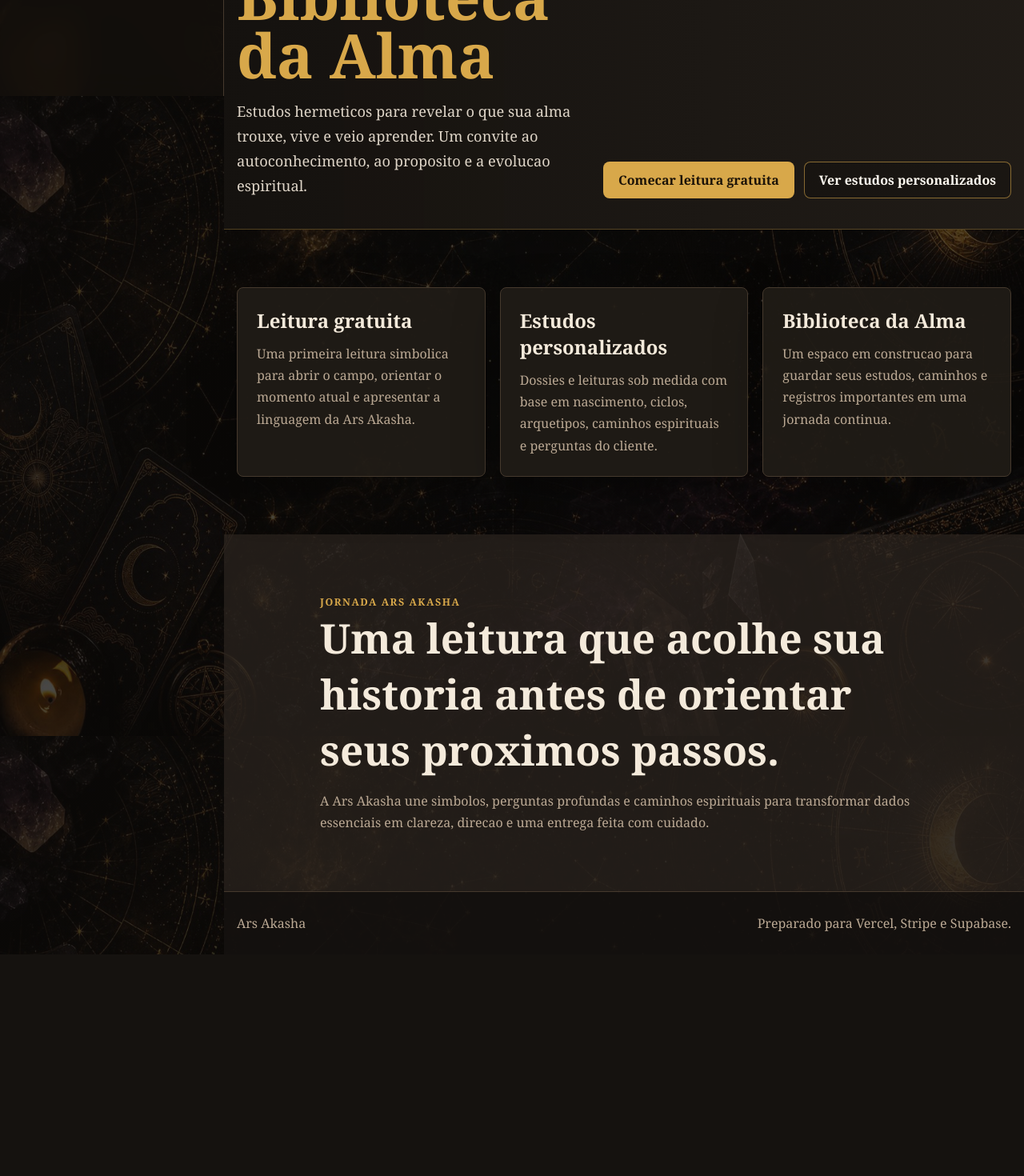
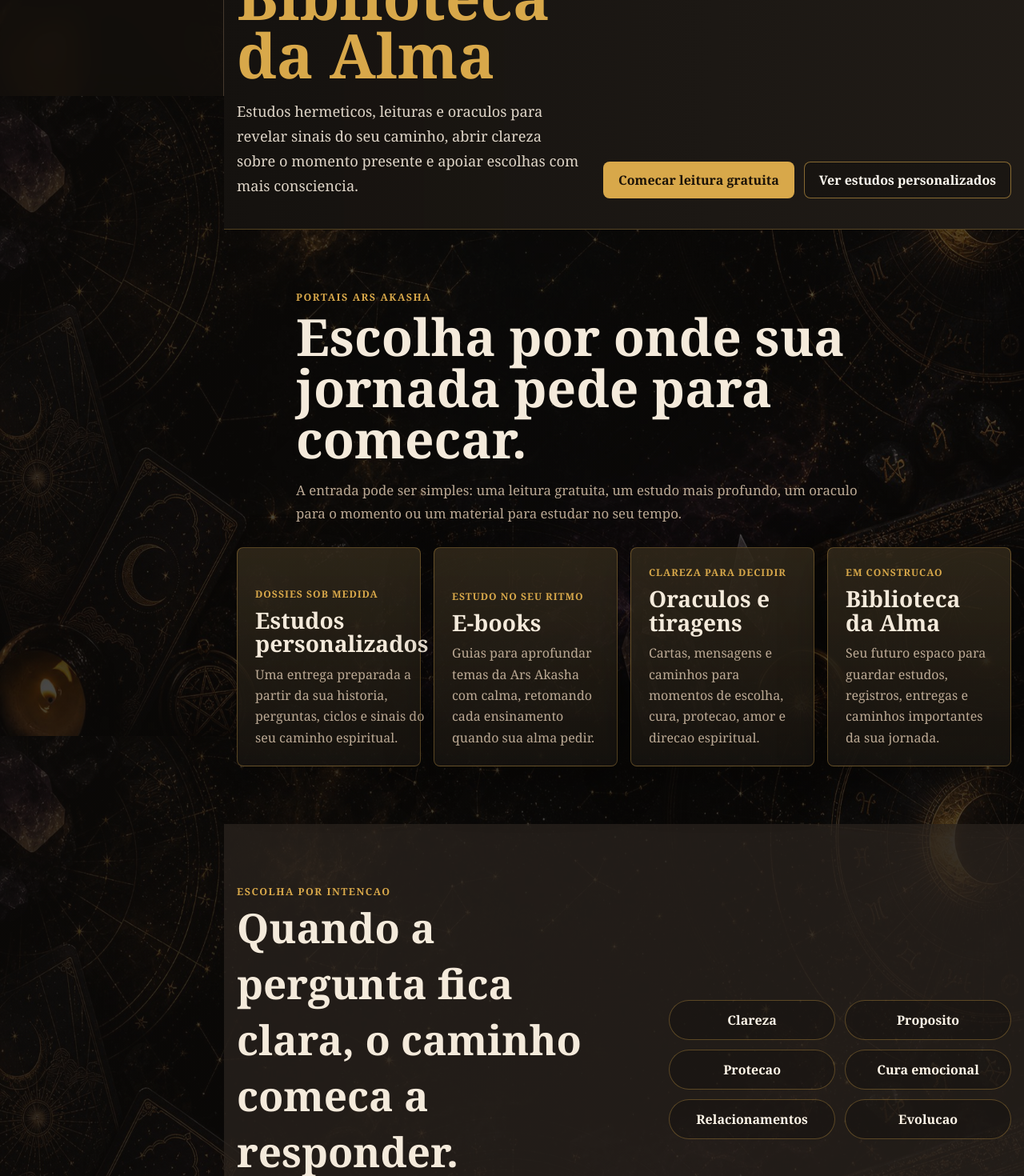
Before and after one commit to ARSAKASHA26/ars-akasha-web, a Next.js app: page / in a window 1280 px wide. Shown: the part 680-2150 px from the top of the page at 80% size. Before the commit the page ends 1873 px from the top, so only its background shows below. Built offline with nearby package versions, Linux system fonts and the light colour scheme.

Commit message:
feat: organiza home por portais da Ars Akasha

```diff
--- a/app/globals.css
+++ b/app/globals.css
@@ -372,6 +372,79 @@ textarea {
   gap: 18px;
 }
 
+.section-heading {
+  max-width: 820px;
+  margin-bottom: 28px;
+}
+
+.section-heading h2 {
+  margin: 8px 0 0;
+  font-family: Georgia, "Times New Roman", serif;
+  font-size: clamp(2.2rem, 5vw, 4rem);
+  line-height: 1;
+  letter-spacing: 0;
+}
+
+.section-heading p {
+  max-width: 720px;
+  margin: 18px 0 0;
+  color: var(--muted);
+  font-size: 1.05rem;
+  line-height: 1.7;
+}
+
+.portal-grid {
+  display: grid;
+  grid-template-columns: repeat(4, minmax(0, 1fr));
+  gap: 16px;
+}
+
+.portal-card {
+  min-height: 260px;
+  display: grid;
+  align-content: end;
+  border: 1px solid rgba(216, 168, 74, 0.34);
+  border-radius: 8px;
+  padding: 22px;
+  background:
+    linear-gradient(180deg, rgba(216, 168, 74, 0.08), rgba(0, 0, 0, 0.28)),
+    rgba(33, 28, 23, 0.86);
+  box-shadow: 0 20px 60px rgba(0, 0, 0, 0.3);
+  transition:
+    transform 160ms ease,
+    border-color 160ms ease,
+    background 160ms ease;
+}
+
+.portal-card:hover {
+  transform: translateY(-3px);
+  border-color: rgba(241, 199, 105, 0.78);
+  background:
+    linear-gradient(180deg, rgba(216, 168, 74, 0.14), rgba(0, 0, 0, 0.2)),
+    rgba(38, 31, 25, 0.95);
+}
+
+.portal-card span {
+  color: var(--gold);
+  font-size: 0.76rem;
+  font-weight: 800;
+  letter-spacing: 0.08em;
+  text-transform: uppercase;
+}
+
+.portal-card h2 {
+  margin: 10px 0 10px;
+  font-family: Georgia, "Times New Roman", serif;
+  font-size: clamp(1.45rem, 2.2vw, 2rem);
+  line-height: 1.05;
+}
+
+.portal-card p {
+  margin: 0;
+  color: var(--muted);
+  line-height: 1.65;
+}
+
 .card {
   border: 1px solid var(--line);
   border-radius: 8px;
@@ -404,6 +477,60 @@ textarea {
   font-family: Georgia, "Times New Roman", serif;
   font-size: clamp(2rem, 4vw, 3.25rem);
   letter-spacing: 0;
+}
+
+.intention-layout {
+  display: grid;
+  grid-template-columns: minmax(0, 0.92fr) minmax(320px, 0.8fr);
+  align-items: center;
+  gap: 48px;
+}
+
+.intention-list {
+  display: grid;
+  grid-template-columns: repeat(2, minmax(0, 1fr));
+  gap: 12px;
+}
+
+.intention-list span {
+  border: 1px solid rgba(216, 168, 74, 0.34);
+  border-radius: 999px;
+  padding: 13px 16px;
+  color: #fff6e8;
+  background: rgba(0, 0, 0, 0.2);
+  text-align: center;
+  font-weight: 700;
+}
+
+.closing-cta {
+  padding-top: 0;
+}
+
+.cta-panel {
+  border: 1px solid rgba(216, 168, 74, 0.38);
+  border-radius: 8px;
+  padding: clamp(28px, 5vw, 52px);
+  background:
+    linear-gradient(135deg, rgba(216, 168, 74, 0.16), rgba(0, 0, 0, 0.24)),
+    rgba(33, 28, 23, 0.9);
+  box-shadow: 0 24px 70px rgba(0, 0, 0, 0.36);
+}
+
+.cta-panel h2 {
+  max-width: 920px;
+  margin: 10px 0 0;
+  font-family: Georgia, "Times New Roman", serif;
+  font-size: clamp(2.2rem, 5vw, 4.5rem);
+  line-height: 1;
+  letter-spacing: 0;
+}
+
+.cta-panel p {
+  max-width: 720px;
+  margin: 18px 0 26px;
+  color: var(--muted);
+  font-size: 1.05rem;
+  line-height: 1.75;
 }
 
 .feature-list {
@@ -701,6 +828,12 @@ textarea {
     grid-template-columns: 1fr;
   }
 
+  .portal-grid,
+  .intention-layout,
+  .intention-list {
+    grid-template-columns: 1fr;
+  }
+
   .study-hero-grid,
   .study-layout,
   .form-grid.two,
--- a/app/layout.tsx
+++ b/app/layout.tsx
@@ -51,12 +51,12 @@ export default function RootLayout({
               <nav className="nav" aria-label="Navegacao principal">
               <Link className="brand" href="/">
                 <strong>Ars Akasha</strong>
-                <span>Mapas, leituras e estudos</span>
+                <span>Biblioteca da Alma</span>
               </Link>
               <div className="nav-links">
                 <Link href="/leitura-gratuita">Leitura gratuita</Link>
                 <Link href="/estudos-personalizados">Estudos</Link>
-                <Link href="/checkout">Checkout</Link>
+                <Link href="/estudos-personalizados">Comecar</Link>
               </div>
               </nav>
             </header>
@@ -64,7 +64,7 @@ export default function RootLayout({
             <footer className="site-footer">
               <div className="container">
                 <span>Ars Akasha</span>
-                <span>Preparado para Vercel, Stripe e Supabase.</span>
+                <span>Estrutura preparada para Vercel, Stripe e Supabase.</span>
               </div>
             </footer>
           </div>
--- a/app/page.tsx
+++ b/app/page.tsx
@@ -2,17 +2,38 @@ import Link from "next/link";
 
 const pillars = [
   {
-    title: "Leitura gratuita",
-    body: "Uma primeira leitura simbolica para abrir o campo, orientar o momento atual e apresentar a linguagem da Ars Akasha."
+    title: "Estudos personalizados",
+    tag: "Dossies sob medida",
+    body: "Uma entrega preparada a partir da sua historia, perguntas, ciclos e sinais do seu caminho espiritual.",
+    href: "/estudos-personalizados"
   },
   {
-    title: "Estudos personalizados",
-    body: "Dossies e leituras sob medida com base em nascimento, ciclos, arquetipos, caminhos espirituais e perguntas do cliente."
+    title: "E-books",
+    tag: "Estudo no seu ritmo",
+    body: "Guias para aprofundar temas da Ars Akasha com calma, retomando cada ensinamento quando sua alma pedir.",
+    href: "/"
+  },
+  {
+    title: "Oraculos e tiragens",
+    tag: "Clareza para decidir",
+    body: "Cartas, mensagens e caminhos para momentos de escolha, cura, protecao, amor e direcao espiritual.",
+    href: "/"
   },
   {
     title: "Biblioteca da Alma",
-    body: "Um espaco em construcao para guardar seus estudos, caminhos e registros importantes em uma jornada continua."
+    tag: "Em construcao",
+    body: "Seu futuro espaco para guardar estudos, registros, entregas e caminhos importantes da sua jornada.",
+    href: "/"
   }
+];
+
+const intentions = [
+  "Clareza",
+  "Proposito",
+  "Protecao",
+  "Cura emocional",
+  "Relacionamentos",
+  "Evolucao"
 ];
 
 export default function HomePage() {
@@ -31,9 +52,9 @@ export default function HomePage() {
           <span className="eyebrow">arsakasha.com</span>
           <h1>Biblioteca da Alma</h1>
           <p>
-            Estudos hermeticos para revelar o que sua alma trouxe, vive e veio
-            aprender. Um convite ao autoconhecimento, ao proposito e a evolucao
-            espiritual.
+            Estudos hermeticos, leituras e oraculos para revelar sinais do seu
+            caminho, abrir clareza sobre o momento presente e apoiar escolhas
+            com mais consciencia.
           </p>
           </div>
           <div className="actions">
@@ -48,25 +69,61 @@ export default function HomePage() {
       </section>
 
       <section className="section">
-        <div className="container grid">
+        <div className="container section-heading">
+          <span className="eyebrow">portais ars akasha</span>
+          <h2>Escolha por onde sua jornada pede para comecar.</h2>
+          <p>
+            A entrada pode ser simples: uma leitura gratuita, um estudo mais
+            profundo, um oraculo para o momento ou um material para estudar no
+            seu tempo.
+          </p>
+        </div>
+        <div className="container portal-grid">
           {pillars.map((pillar) => (
-            <article className="card" key={pillar.title}>
+            <Link className="portal-card" href={pillar.href} key={pillar.title}>
+              <span>{pillar.tag}</span>
               <h2>{pillar.title}</h2>
               <p>{pillar.body}</p>
-            </article>
+            </Link>
           ))}
         </div>
       </section>
 
       <section className="section alt">
-        <div className="container text-block">
-          <span className="eyebrow">jornada ars akasha</span>
-          <h2>Uma leitura que acolhe sua historia antes de orientar seus proximos passos.</h2>
+        <div className="container intention-layout">
+          <div className="text-block">
+            <span className="eyebrow">escolha por intencao</span>
+            <h2>Quando a pergunta fica clara, o caminho comeca a responder.</h2>
+            <p>
+              Os estudos da Ars Akasha sao organizados para acolher o que voce
+              esta vivendo agora: relacoes, protecao, cura, escolhas,
+              amadurecimento espiritual e proposito.
+            </p>
+          </div>
+          <div className="intention-list" aria-label="Intencoes de estudo">
+            {intentions.map((intention) => (
+              <span key={intention}>{intention}</span>
+            ))}
+          </div>
+        </div>
+      </section>
+
+      <section className="section closing-cta">
+        <div className="container cta-panel">
+          <span className="eyebrow">primeiro passo</span>
+          <h2>Receba uma primeira leitura e sinta se esta linguagem conversa com voce.</h2>
           <p>
-            A Ars Akasha une simbolos, perguntas profundas e caminhos
-            espirituais para transformar dados essenciais em clareza, direcao e
-            uma entrega feita com cuidado.
+            Se fizer sentido, o proximo passo pode ser um estudo personalizado
+            preparado com mais profundidade, cuidado e direcao.
           </p>
+          <div className="actions">
+            <Link className="button primary" href="/leitura-gratuita">
+              Comecar leitura gratuita
+            </Link>
+            <Link className="button secondary" href="/estudos-personalizados">
+              Escolher meu estudo
+            </Link>
+          </div>
         </div>
       </section>
     </>
```
